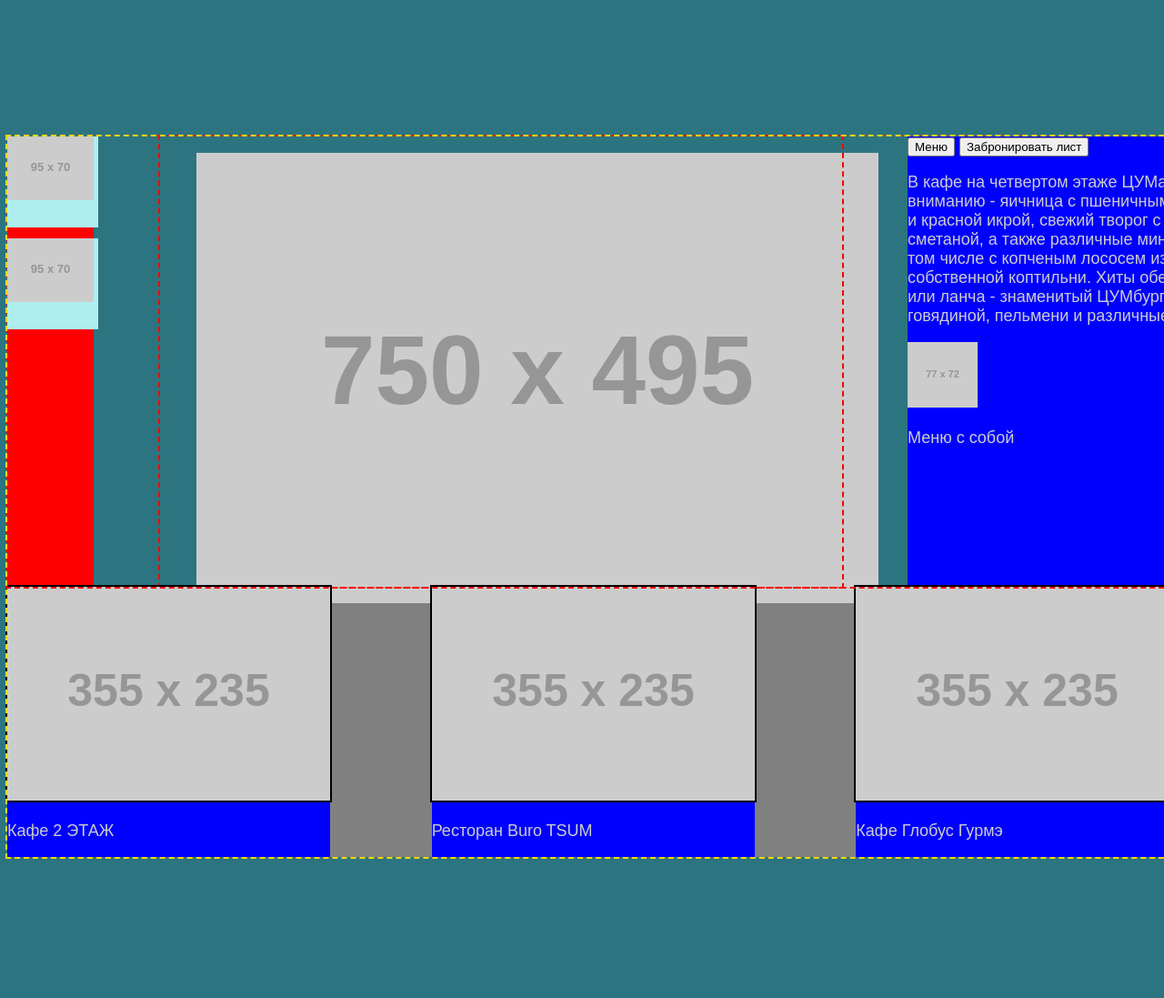
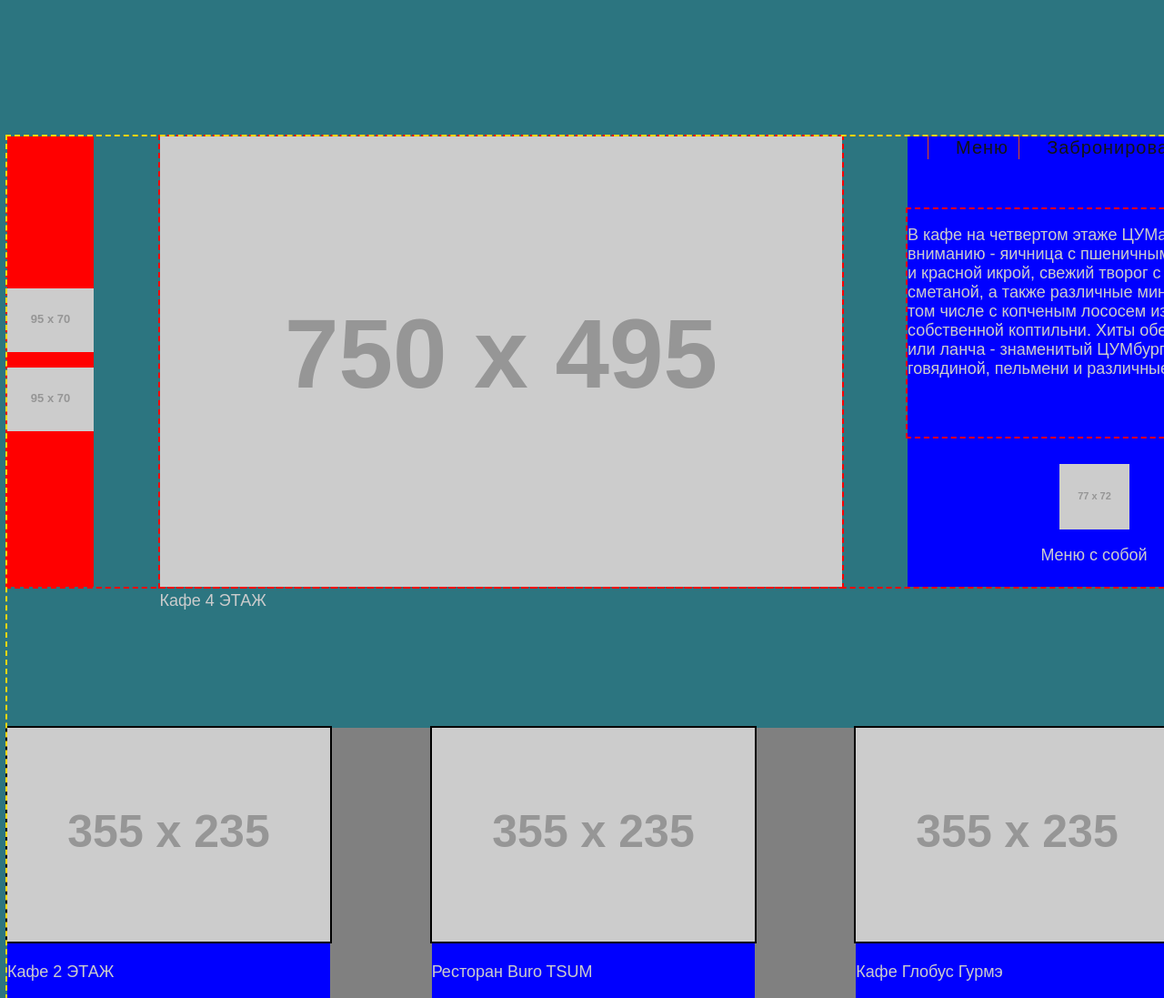
Before and after one commit to westerovs/gallery__vanilla-js, a plain HTML site: page index.html in a window 1280 px wide. Shown: the top 1097 px of the page at 91% size. Before the commit the page ends 950 px from the top, so only its background shows below. Drawn offline with Linux system fonts and the light colour scheme; placeholder pictures from the web are drawn by us; files whose address does not match are found by name.

Commit message:
верстка верхних блоков готова

```diff
--- a/css/style.css
+++ b/css/style.css
@@ -37,6 +37,11 @@ body {
     text-decoration: none;
 }
 
+.gallery figure {
+    margin: 0;
+    padding: 0;
+}
+
 .gallery ul,
 .gallery li {
     list-style-type: none;
@@ -71,10 +76,28 @@ body {
     outline: 2px dashed gold;
 }
 
+.gallery {
+    display: grid;
+    gap: 155px;
+}
+
 .gallery__main-content {
     outline: 2px dashed red;
     display: flex;
     justify-content: space-between;
+}
+
+
+/* ==================================== */
+/* ======== Левые кнопки coverа ======= */
+/* ==================================== */
+.gallery__cover-list {
+    display: flex;
+    flex-direction: column;
+    justify-content: center;
+    align-items: center;
+    gap: 12px 0;
+    background: red;
 }
 
 /* ==================================== */
@@ -87,32 +110,58 @@ body {
     height: 495px;
 }
 
-.gallery__cover {
-
-}
-
-.gallery__cover-list {
-    display: flex;
-    flex-direction: column;
-    width : 95px;
-    gap: 12px 0;
-    background: red;
-}
-
-.gallery__cover-item {
-    width: 100px;
-    height: 100px;
-    background: paleturquoise;
-}
-
 /* ==================================== */
 /* ======== Правый блок меню ========== */
 /* ==================================== */
 .gallery__content-desc {
     width: 410px;
+    display: flex;
+    flex-direction: column;
+    align-items: center;
     background: blue;
 }
 
+.gallery__nav {
+    margin-bottom: 55px;
+}
+
+.gallery__nav-btn {
+    position: relative;
+    font-size: 20px;
+    text-align: left;
+    background: none;
+    border: none;
+    padding-left: 30px;
+    outline: none;
+    letter-spacing: 0.05em;
+    color: #141414;
+    border-left: 1px solid #E74E0F;
+}
+
+.gallery__nav-btn::before {
+    content: "";
+    position: absolute;
+    top: 50%;
+    left: 50%;
+    transform: translate(-50%, -50%);
+    width: 100%;
+    height: 60px;
+}
+
+.gallery__text-row {
+    height: 250px;
+    margin-bottom: 30px;
+    overflow-x: hidden;
+    overflow-y: scroll;
+    outline: 2px dashed red;
+}
+
+.gallery__qr-code {
+    display: flex;
+    flex-direction: column;
+    justify-content: center;
+    align-items: center;
+}
 
 /* ==================================== */
 /* ======== нижний блок slider ======== */
--- a/index.html
+++ b/index.html
@@ -38,7 +38,7 @@
 		<div class="gallery__content-desc">
 			<nav class="gallery__nav">
 				<button class="gallery__nav-btn">Меню</button>
-				<button class="gallery__nav-btn">Забронировать лист</button>
+				<button class="gallery__nav-btn">Забронировать столик</button>
 			</nav>
 			<div class="gallery__text-row">
 				<p class="gallery__text">
```
